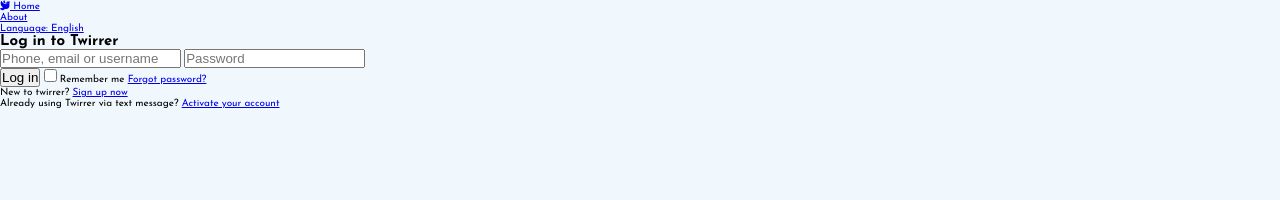
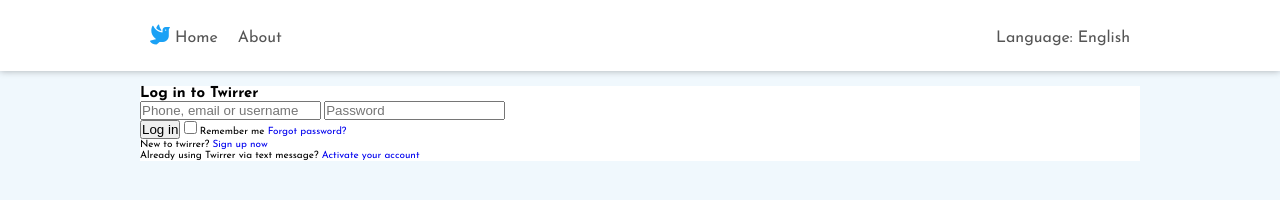
Before and after one commit to Isrealsix/twiterClone, a website: page index.html in a window 1280 px wide. Drawn offline with Linux system fonts and the light colour scheme.

Commit message:
completed the login nav

```diff
--- a/index.html
+++ b/index.html
@@ -80,15 +80,15 @@
         <nav class="login-page__nav">
             <ul class="nav__list">
                 <li class="nav__item">
-                    <a href="#" class="nav__item"><i class="fas fa-dove"></i> Home</a>
+                    <a href="#" class="nav__link"><i class="fas fa-dove"></i> Home</a>
                 </li>
 
                 <li class="nav__item">
-                    <a href="#" class="nav__item">About</a>
+                    <a href="#" class="nav__link">About</a>
                 </li>
 
                 <li class="nav__item">
-                    <a href="#" class="nav__item">Language: English</a>
+                    <a href="#" class="nav__link">Language: English</a>
                 </li>
             </ul>
         </nav>
--- a/sass/base/_typography.scss
+++ b/sass/base/_typography.scss
@@ -6,3 +6,8 @@
 body {
 	background-color: var(--color-primary);
 }
+
+* {
+	list-style-type: none;
+	text-decoration: none;
+}
--- a/sass/layouts/_main-page-footer.scss
+++ /dev/null
@@ -1,21 +0,0 @@
-.main-page__footer {
-	grid-column: 1 / -1;
-	grid-row: 2 / -1;
-	background-color: #f5f4f4;
-	padding: 1.5rem;
-	border-top: 0.1rem solid #ddd;
-
-	&-list {
-		display: flex;
-		justify-content: center;
-		list-style-type: none;
-	}
-
-	&-link {
-		font-size: 1.6rem;
-		font-weight: 300;
-		margin: 0 2rem;
-		text-decoration: none;
-		color: #444;
-	}
-}
--- a/sass/layouts/_main-page.scss
+++ /dev/null
@@ -1,7 +0,0 @@
-.main-page {
-	width: 100%;
-	height: 100vh;
-	display: none;
-	grid-template-columns: repeat(2, 1fr);
-	grid-template-rows: 1fr min-content;
-}
--- a/sass/main.scss
+++ b/sass/main.scss
@@ -8,7 +8,8 @@
 @import 'base/typography';
 @import 'base/utilities';
 
-@import 'layouts/main-page';
 @import 'layouts/left';
 @import 'layouts/right';
-@import 'layouts/main-page-footer';
+
+@import 'pages/main';
+@import 'pages/login';
--- /dev/null
+++ b/sass/pages/_login.scss
@@ -0,0 +1,72 @@
+.login-page {
+	width: 100%;
+	height: 100vh;
+	display: grid;
+	grid-template-columns: minmax(5rem, 1fr) 2fr minmax(5rem, 1fr);
+	grid-template-rows: repeat(2, min-content) 1fr;
+	grid-row-gap: 1.5rem;
+
+	&__nav {
+		grid-column: 1 / -1;
+		grid-row: 1 / 2;
+		background-color: var(--color-white);
+		padding: 2.5rem 0;
+		box-shadow: 0 0 0.7rem rgba(0, 0, 0, 0.3);
+
+		.nav {
+			&__list {
+				width: 100rem;
+				margin: auto;
+				display: flex;
+				align-items: flex-end;
+			}
+
+			&__link {
+				font-size: 1.6rem;
+				color: #555;
+				transition: color 0.3s;
+
+				i {
+					color: var(--color-secondary);
+					font-size: 2rem;
+				}
+			}
+
+			&__item:hover .nav__link {
+				color: var(--color-secondary);
+			}
+
+			&__item {
+				margin: 0 1rem;
+				position: relative;
+
+				&::after {
+					content: '';
+					position: absolute;
+					width: 100%;
+					height: 0.4rem;
+					background-color: var(--color-secondary);
+					left: 0;
+					bottom: -2.5rem;
+					opacity: 0;
+					transition: opacity 0.3s;
+				}
+
+				&:hover::after {
+					opacity: 1;
+				}
+			}
+
+			&__item:last-child {
+				margin-left: auto;
+			}
+		}
+	}
+
+	.login {
+		grid-column: 2 / 3;
+		grid-row: 2 / 3;
+		background-color: var(--color-white);
+		width: 100rem;
+	}
+}
--- /dev/null
+++ b/sass/pages/_main.scss
@@ -0,0 +1,29 @@
+.main-page {
+	width: 100%;
+	height: 100vh;
+	display: none;
+	grid-template-columns: repeat(2, 1fr);
+	grid-template-rows: 1fr min-content;
+
+	&__footer {
+		grid-column: 1 / -1;
+		grid-row: 2 / -1;
+		background-color: #f5f4f4;
+		padding: 1.5rem;
+		border-top: 0.1rem solid #ddd;
+
+		&-list {
+			display: flex;
+			justify-content: center;
+			list-style-type: none;
+		}
+
+		&-link {
+			font-size: 1.6rem;
+			font-weight: 300;
+			margin: 0 2rem;
+			text-decoration: none;
+			color: #444;
+		}
+	}
+}
```
Also changed, not shown: css/style.css.
